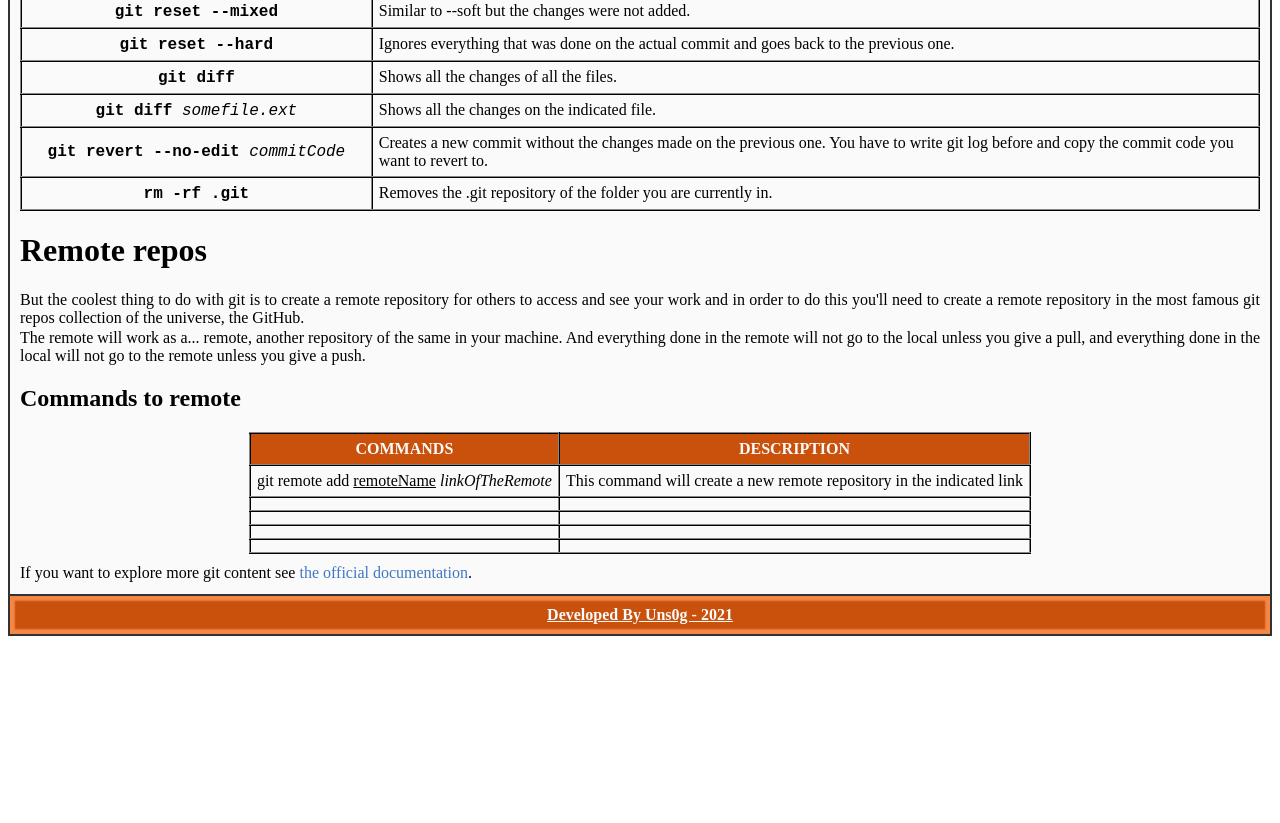
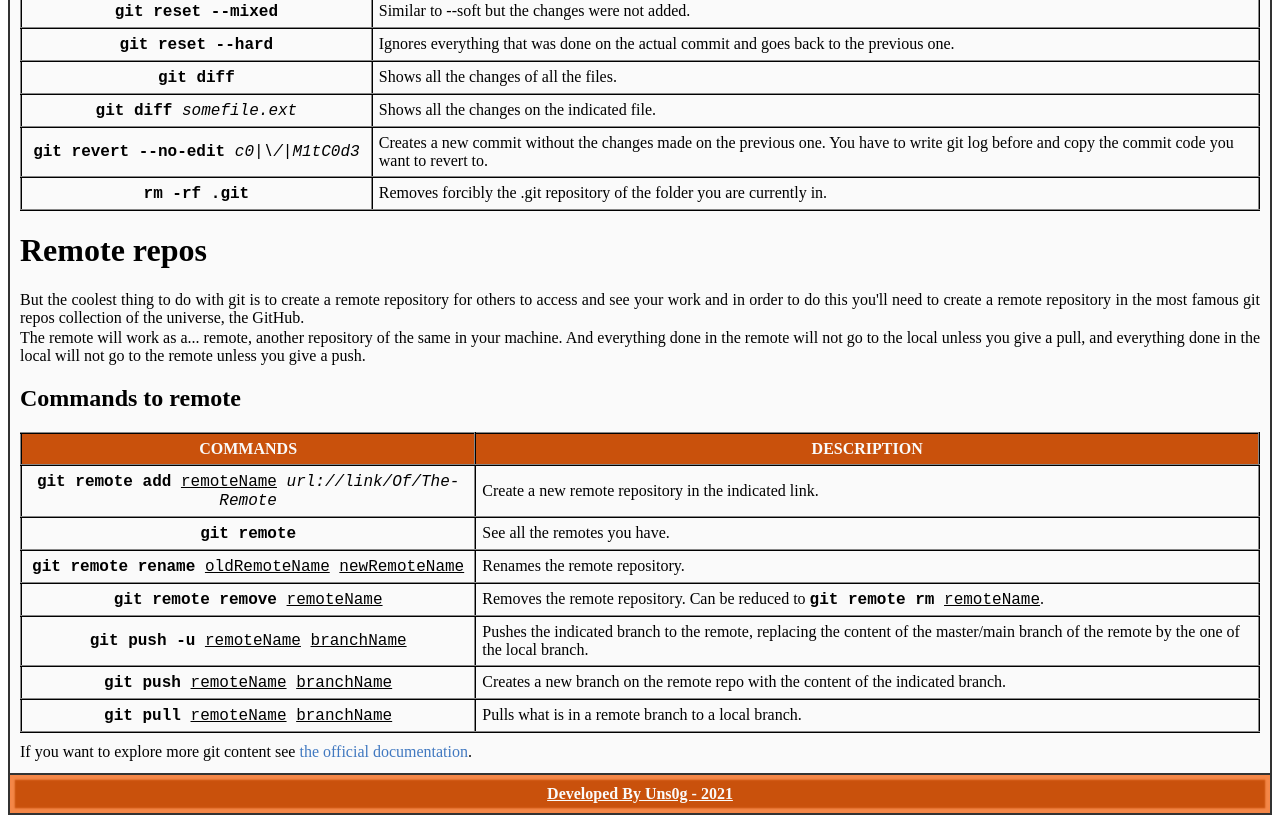
Before and after one commit to Uns0g/gitTest, a plain HTML site: page index.html in a window 1280 px wide. Shown: the part 1656-2479 px from the top of the page. Before the commit the page ends 2300 px from the top, so only its background shows below. Drawn offline with Linux system fonts and the light colour scheme.

Commit message:
Adding a table to remote commands

```diff
--- a/index.html
+++ b/index.html
@@ -184,14 +184,14 @@
                 </tr>
                 <tr>
                     <td><code
-                            class="git-command">git revert --no-edit <span class="git-command__placeholder">commitCode</span></code>
+                            class="git-command">git revert --no-edit <span class="git-command__placeholder">c0|\/|M1tC0d3</span></code>
                     </td>
                     <td>Creates a new commit without the changes made on the previous one. You have to write git log
                         before and copy the commit code you want to revert to.</td>
                 </tr>
                 <tr>
                     <td><code class="git-command">rm -rf .git</code></td>
-                    <td>Removes the .git repository of the folder you are currently in.</td>
+                    <td>Removes forcibly the .git repository of the folder you are currently in.</td>
                 </tr>
             </tbody>
         </table>
@@ -212,24 +212,32 @@
             </thead>
             <tbody>
                 <tr>
-                    <td>git remote add <span class="git-command__undefined">remoteName</span> <span class="git-command__placeholder">linkOfTheRemote</span></td>
-                    <td>This command will create a new remote repository in the indicated link</td>
+                    <td><code class="git-command">git remote add <span class="git-command__undefined">remoteName</span> <span class="git-command__placeholder">url://link/Of/The-Remote</span></code></td>
+                    <td>Create a new remote repository in the indicated link.</td>
                 </tr>
                 <tr>
-                    <td></td>
-                    <td></td>
+                    <td><code class="git-command">git remote</code></td>
+                    <td>See all the remotes you have.</td>
                 </tr>
                 <tr>
-                    <td></td>
-                    <td></td>
+                    <td><code class="git-command">git remote rename <span class="git-command__undefined">oldRemoteName</span> <span class="git-command__undefined">newRemoteName</span></code></td>
+                    <td>Renames the remote repository.</td>
                 </tr>
                 <tr>
-                    <td></td>
-                    <td></td>
+                    <td><code class="git-command">git remote remove <span class="git-command__undefined">remoteName</span></code></td>
+                    <td>Removes the remote repository. Can be reduced to <code class="git-command">git remote rm <span class="git-command__undefined">remoteName</span></code>.</td>
                 </tr>
                 <tr>
-                    <td></td>
-                    <td></td>
+                    <td><code class="git-command">git push -u <span class="git-command__undefined">remoteName</span> <span class="git-command__undefined">branchName</span></code></td>
+                    <td>Pushes the indicated branch to the remote, replacing the content of the master/main branch of the remote by the one of the local branch.</td>
+                </tr>
+                <tr>
+                    <td><code class="git-command">git push <span class="git-command__undefined">remoteName</span> <span class="git-command__undefined">branchName</span></code></td>
+                    <td>Creates a new branch on the remote repo with the content of the indicated branch.</td>
+                </tr>
+                <tr>
+                    <td><code class="git-command">git pull <span class="git-command__undefined">remoteName</span> <span class="git-command__undefined">branchName</span></code></td>
+                    <td>Pulls what is in a remote branch to a local branch.</td>
                 </tr>
             </tbody>
         </table>
```
